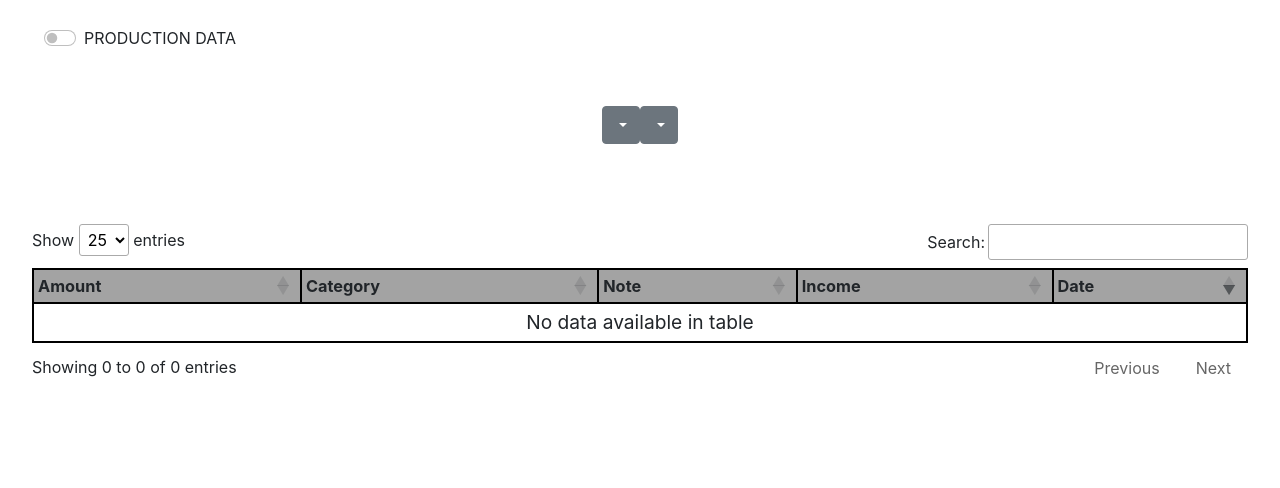
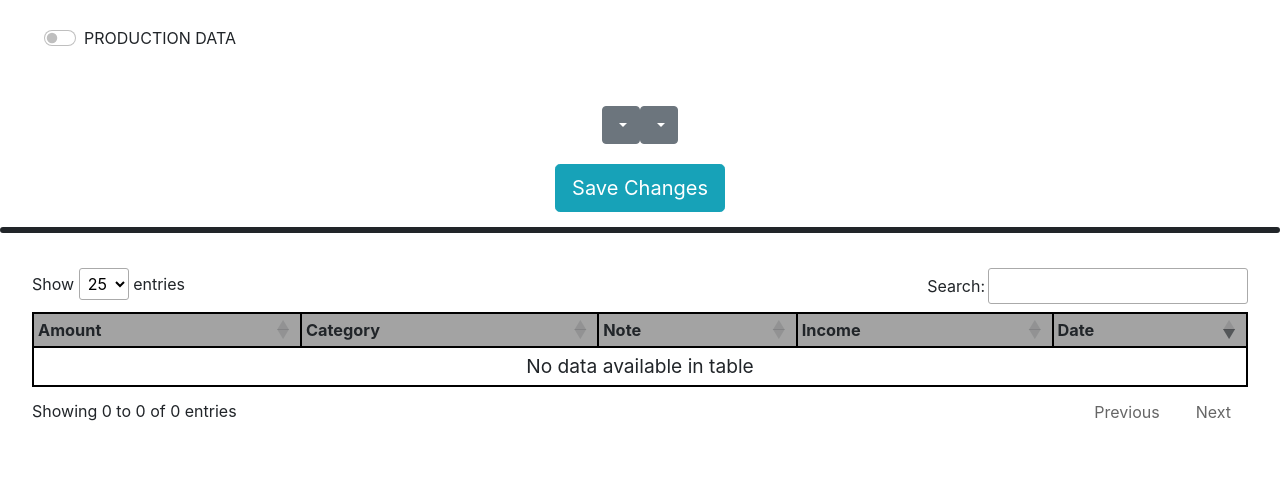
Before and after one commit to joeyagreco/BudgetMachine, a Flask app: template server/templates/homepage.html in a window 1280 px wide. Shown: the part 64-552 px from the top of the page. Run offline with Flask 2, Linux system fonts and the light colour scheme; the template is opened without the code that fills it, so the values that code supplies are empty; some libraries are stand-ins or nearby versions.

Commit message:
styling changes

```diff
--- a/server/static/css/homepage.css
+++ b/server/static/css/homepage.css
@@ -18,22 +18,32 @@
     cursor: pointer;
 }
 
+.category-full-section {
+    width: 100%;
+    display: flex;
+    flex-direction: column;
+    align-items: center;
+    margin: 20px 0px;
+}
+
 .category-banks-section {
     width: 100%;
-    background-color: pink;
     display: flex;
     flex-direction: row;
     justify-content: space-around;
-    margin: 40px 50px 40px;
+    margin: 15px 0px;
+    border: solid;
+    border-radius: 25px;
+    background-color: grey;
 }
 
 .category-bank {
-    background-color: green;
 }
 
 .category-bank-title {
     font-size: 25px;
     text-align: center;
+    background-color: pink;
 }
 
 .category-bank-input {
@@ -43,6 +53,7 @@
 .category-bank-remaining-balance {
     text-align: center;
     font-size: 20px;
+    background-color: yellow;
 }
 
 .id-header {
--- a/server/templates/homepage.html
+++ b/server/templates/homepage.html
@@ -62,6 +62,10 @@
             </div>
         </div>
 
+        <div class="category-full-section">
+            <div class="category-bank-submit-section">
+                <button class="btn btn-info btn-lg" id="submit-banks-button" type="button" data-toggle="dropdown" aria-haspopup="true" aria-expanded="false">Save Changes</button>
+            </div>
             <div class="category-banks-section">
                 {% for category in categories %}
                     <div class="category-bank">
@@ -71,6 +75,8 @@
                     </div>
                 {% endfor %}
             </div>
+        </div>
+
         <table class="table table-fluid transactionsTable compact" id="transactionsTable">
             <thead>
                 <tr>
--- a/server/util/Logger.py
+++ b/server/util/Logger.py
@@ -1,8 +1,5 @@
 import errno
-import json
-import logging
 import os
-import uuid
 from datetime import datetime
 from typing import List
 
```
Lines whose indentation alone changed are shown as unchanged.
